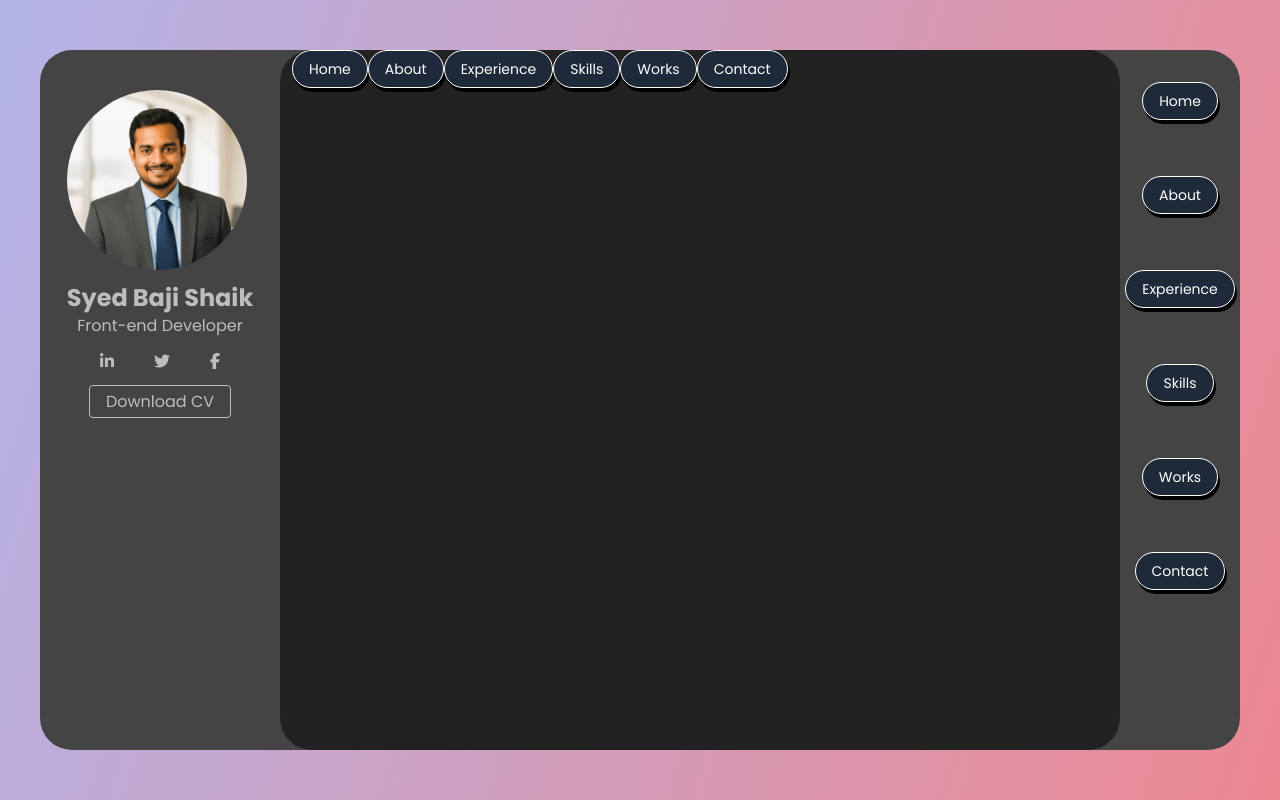
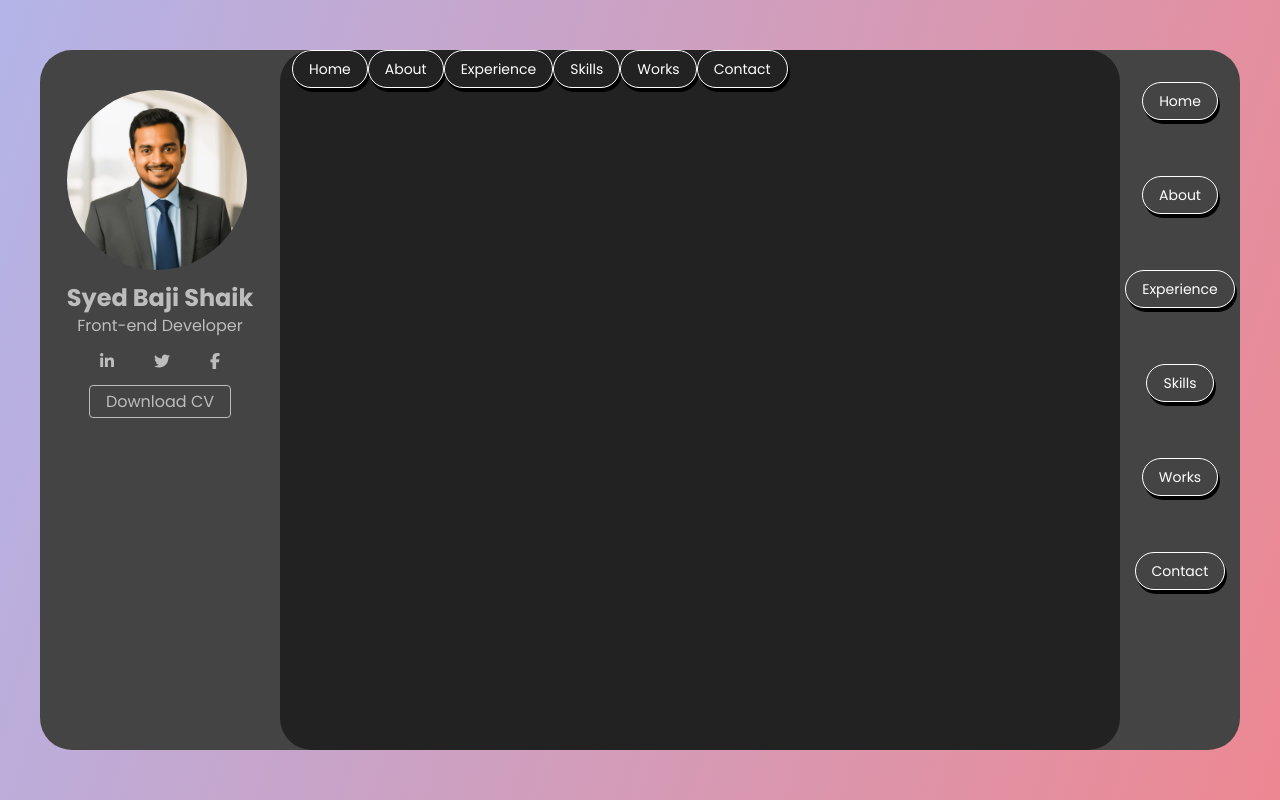
Before and after one commit to syedbaji8/my-react-profile, a React (Vite) app: page /navigation in a window 1280 px wide. Built offline with nearby package versions, Linux system fonts and the light colour scheme; no server answers.

Commit message:
fixes updated

```diff
--- a/src/components/Navigationdetails.jsx
+++ b/src/components/Navigationdetails.jsx
@@ -7,7 +7,7 @@ export default function Navigationdetails({ gotothePage, activeSection }) {
             {
                 navarray.map((navname) =>
                     <button
-                        className={`bg-[#444]-100 border rounded-full px-4 py-2 whitespace-nowrap text-sm mb-14 cursor-pointer shadow-[2px_4px_0px_black] ${activeSection === navname ? "bg-gray-200 text-black" : "bg-gray-800 text-white" }`}
+                        className={`border rounded-full px-4 py-2 whitespace-nowrap text-sm mb-14 cursor-pointer shadow-[2px_4px_0px_black] ${activeSection === navname ? "bg-[#222] text-white" : "bg-[#444]-100 text-white" }`}
                         onClick={() => gotothePage(navname)}>
                         {navname}
                     </button>)
--- a/src/index.css
+++ b/src/index.css
@@ -209,6 +209,6 @@ body {
   justify-content: center;
 }
 
-.resume__navigation button.active{
+/* .resume__navigation button.active{
   background: #222;
-}
+} */
```
